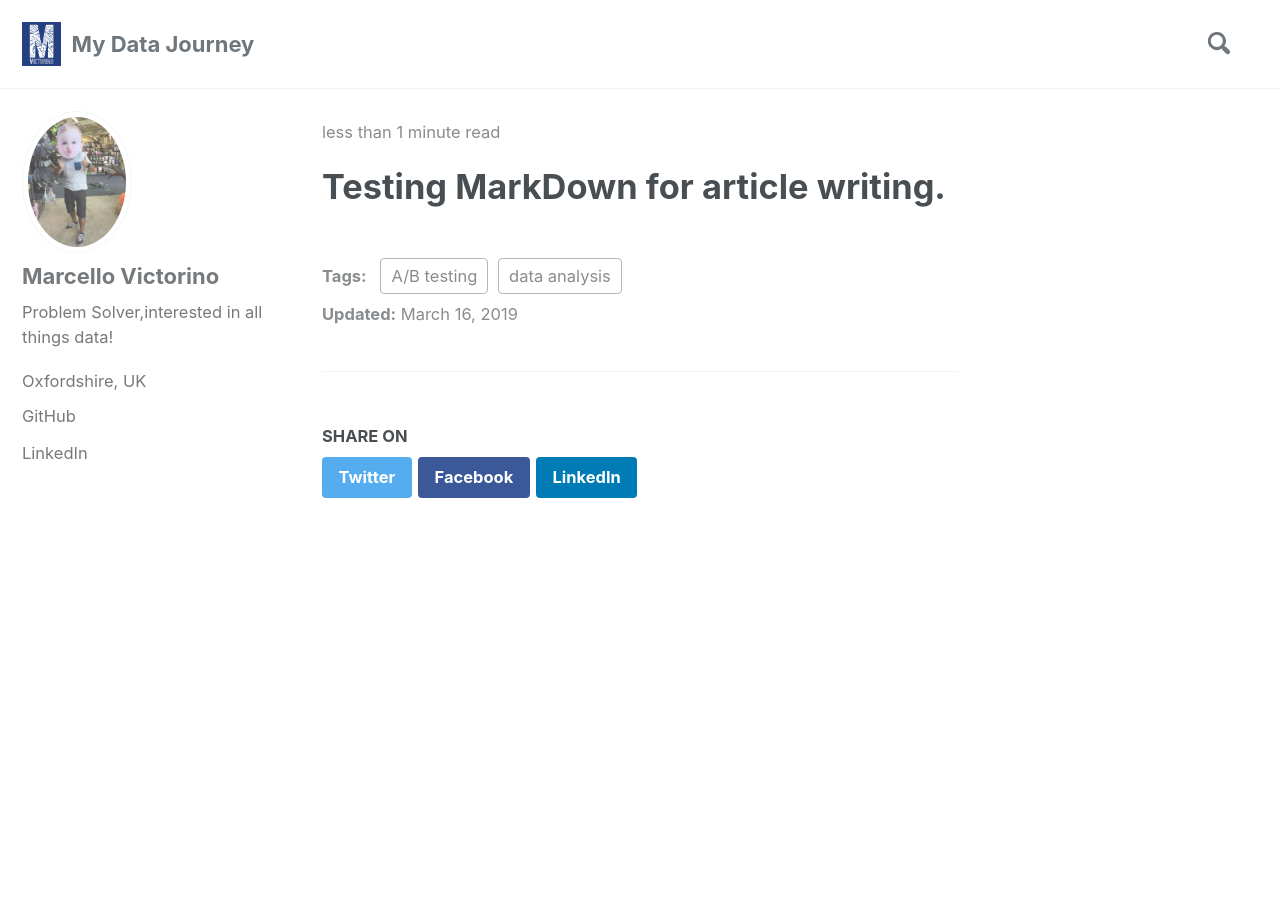
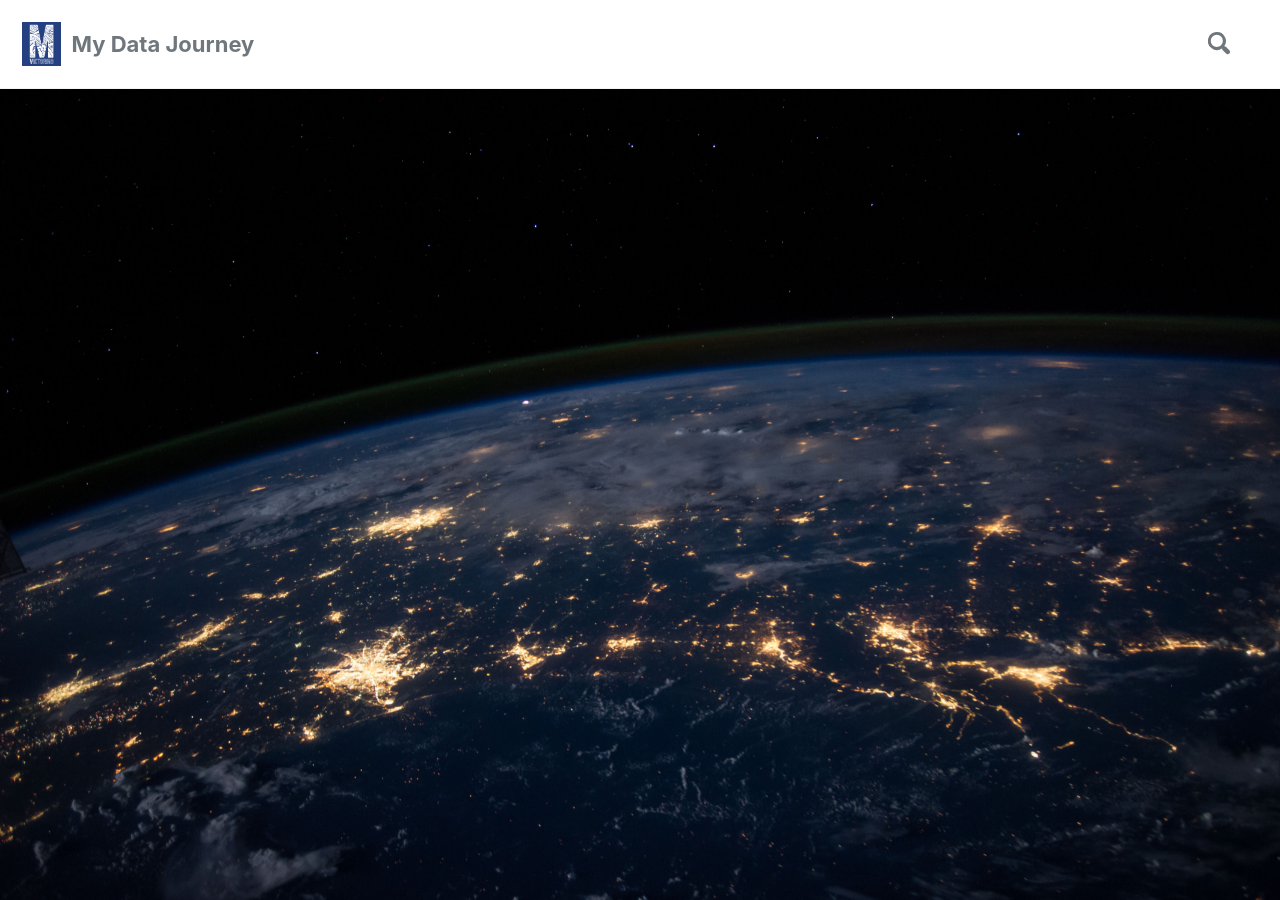
Before and after one commit to marcellovictorino/marcellovictorino.github.io, a Jekyll site: the page built from _posts/2019-03-16-ABtesting.md, in a window 1280 px wide and 900 px high. Built offline with Jekyll 4.4.1, drawn with Linux system fonts in a browser that asks for light colours; cached includes are drawn as plain includes.

Commit message:
added: post image

```diff
--- a/_posts/2019-03-16-ABtesting.md
+++ b/_posts/2019-03-16-ABtesting.md
@@ -3,7 +3,7 @@ title: ""
 date: 2019-03-16
 tags: [data analysis, A/B testing]
 header:
-    # image: "/images/..."
+    image: "/images/nasa-sky.jpg"
 excerpt: "Testing"
 mathjax: "true"
 ---
```
